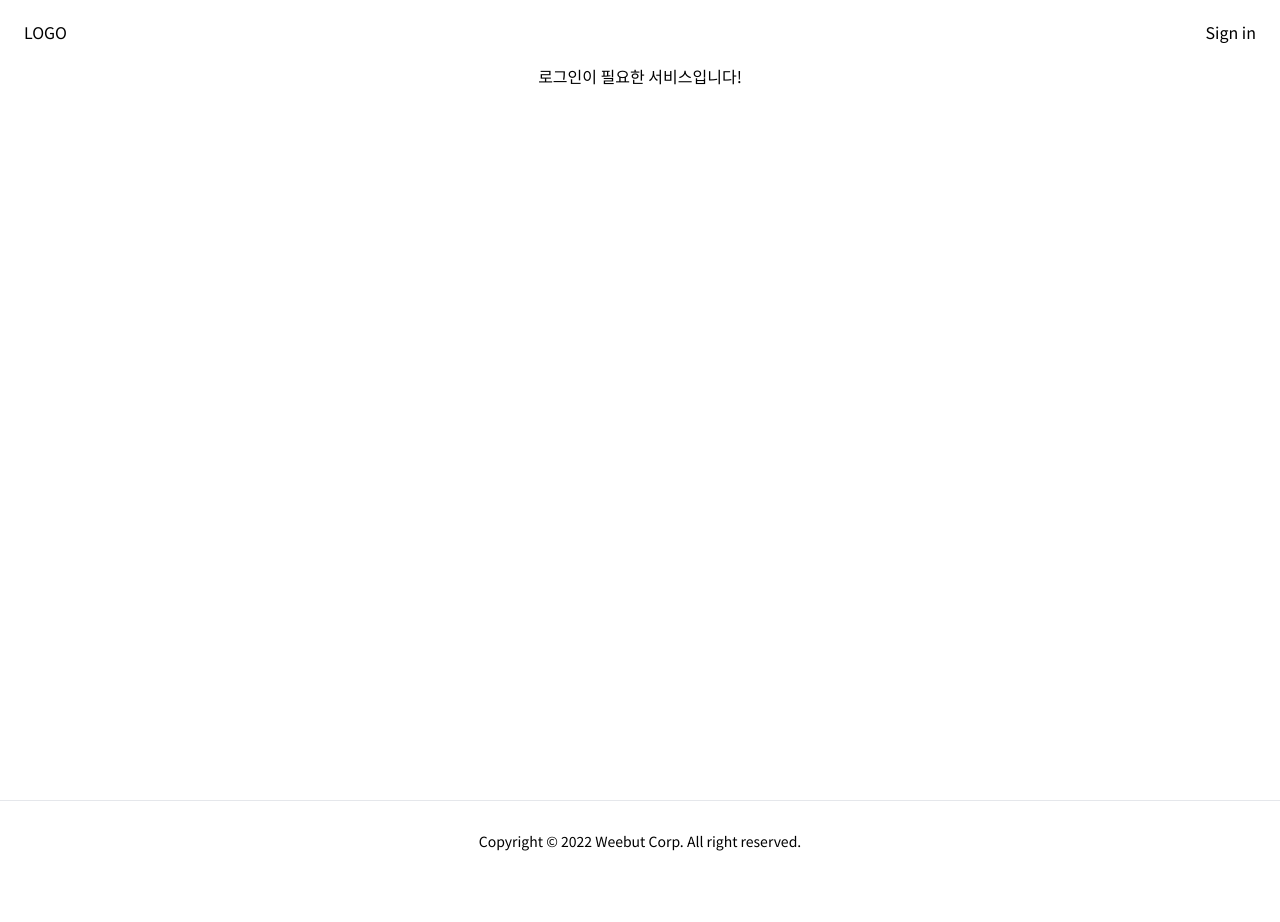
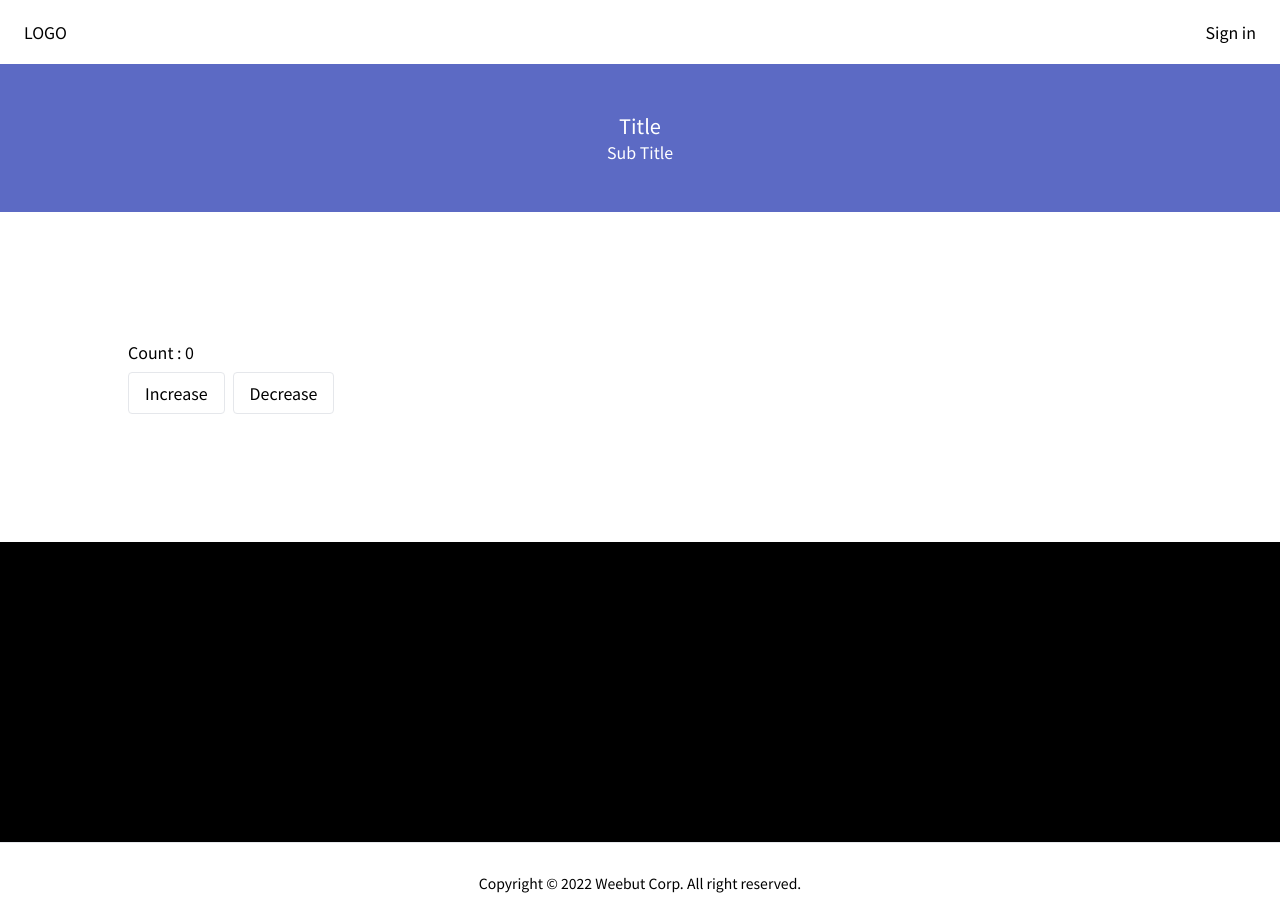
Before and after one commit to Weebut/nextjs-boilerplate, a Next.js app: page / in a window 1280 px wide. Before the commit the page ends 880 px from the top, so only its background shows below. Built offline with nearby package versions, Linux system fonts and the light colour scheme; no server answers.

Commit message:
Add next auth middleware

```diff
--- a/src/containers/home/index.tsx
+++ b/src/containers/home/index.tsx
@@ -4,12 +4,10 @@ import {
 } from '@components/strips/full-width-strip.component';
 import { Strip } from '@components/strips/strip.component';
 import { useAppDispatch, useAppSelector } from '@redux/hooks';
-import { useSession } from 'next-auth/react';
 import { decrement, increment } from './reducer';
 import { selectHomeValue } from './selectors';
 
 export function HomeContainer() {
-  const { data: session } = useSession();
   const value = useAppSelector(selectHomeValue);
   const dispatch = useAppDispatch();
 
@@ -19,14 +17,6 @@ export function HomeContainer() {
 
   function onDecrease() {
     dispatch(decrement());
-  }
-
-  if (!session) {
-    return (
-      <div className="flex h-full w-full items-center justify-center">
-        로그인이 필요한 서비스입니다!
-      </div>
-    );
   }
 
   return (
--- /dev/null
+++ b/src/middleware.ts
@@ -0,0 +1,4 @@
+// middleware.ts
+export { default } from 'next-auth/middleware';
+
+export const config = { matcher: ['/'] };
```
